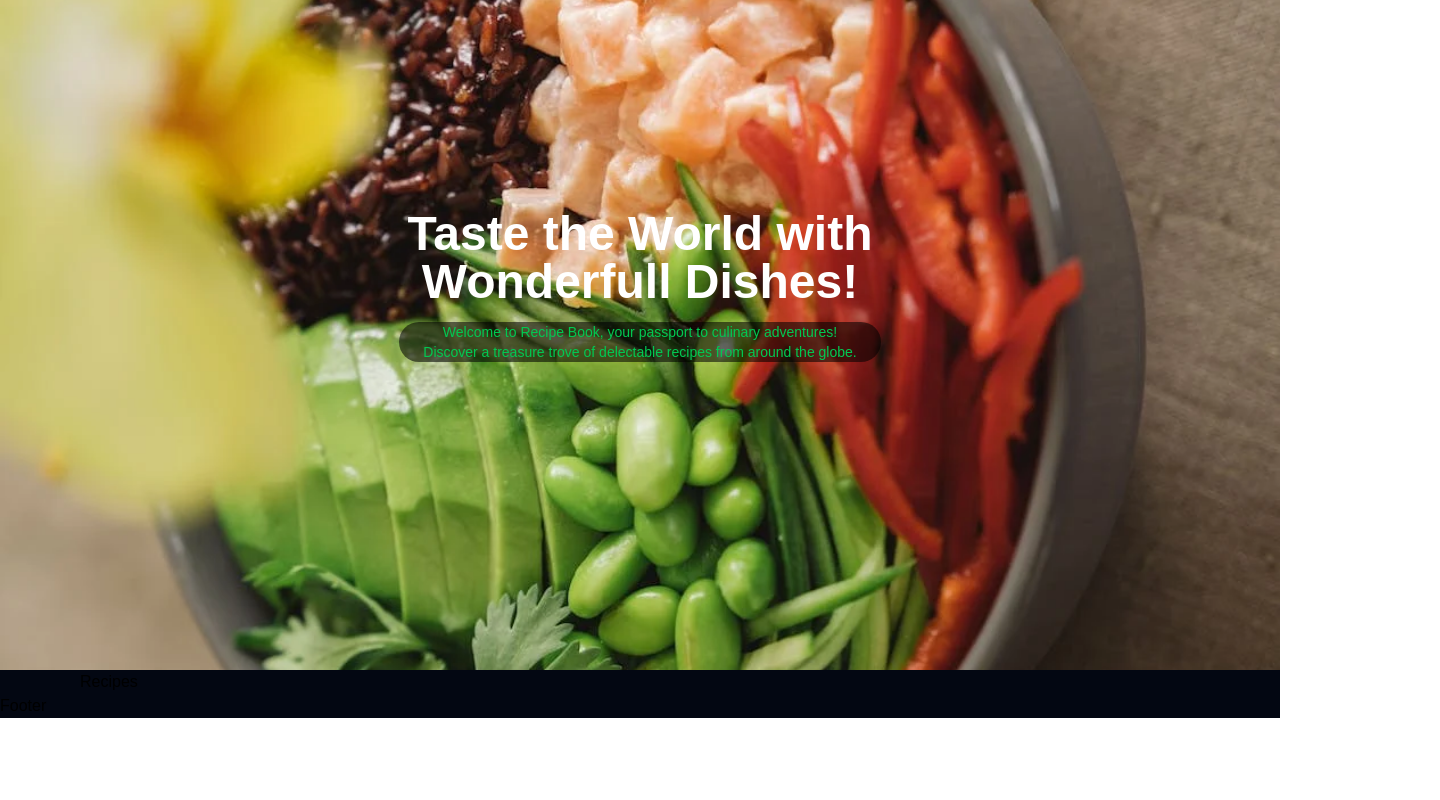
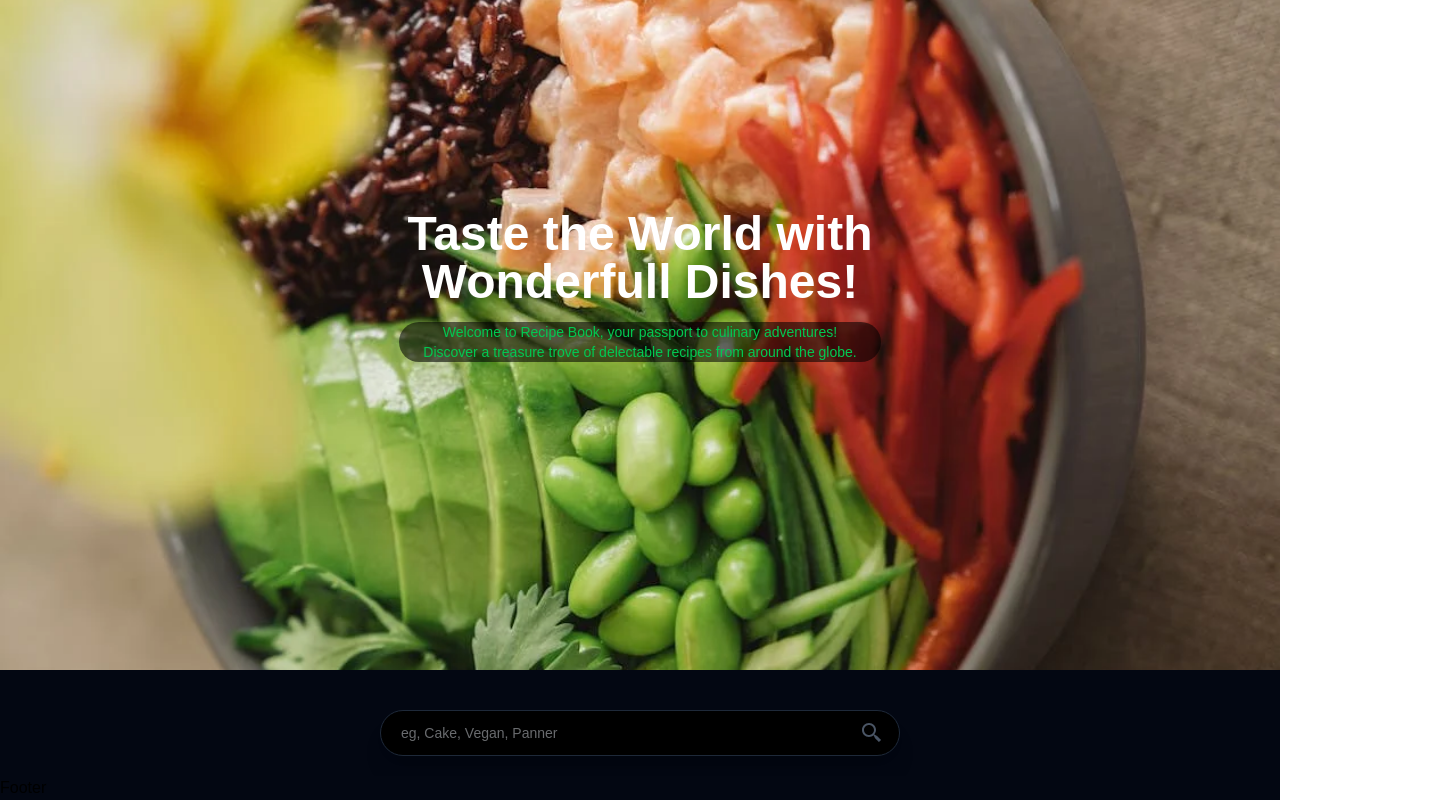
Before and after one commit to sayaliwagal/Recipe-Book-, a React (Vite) app: page / in a window 1280 px wide. Shown: the part 194-994 px from the top of the page, 1440 px wide, since content can reach past the window. Before the commit the page ends 912 px from the top, so only its background shows below. Built offline with nearby package versions, Linux system fonts and the light colour scheme.

Commit message:
Add Search Bar Components completed

```diff
--- /dev/null
+++ b/src/Components/SearchBar.jsx
@@ -0,0 +1,38 @@
+import React from 'react'
+
+const SearchBar = ({
+    type,
+    placeholder,
+    required = false,
+    value,
+    name,
+    handleInputChange,
+    rightIcon,
+      }) => {
+  return (
+    <div>
+        <div className="relative">
+            <input
+              type ={type || "text"}
+              name = {name}
+              placeholder = {placeholder}
+              value = {value}
+              onChange = {handleInputChange}
+              required = {required}
+              className ={`bg-black border border-gray-800
+              text-gray-300 text-md rounded-full focus:ring-1
+              focus:ring-slate-800 focus:border-slate-800 block
+              w-full p-2.5 outline-none px-5 placeholder:text-sm shadow-xl`}
+               />
+               {rightIcon && (
+                <div className="absolute inset-y-0 right-0 flex items-center px-4 cursor-pointer">
+                    {rightIcon}
+                </div>
+               )}
+        </div>
+
+    </div>
+  )
+}
+
+export default SearchBar
--- a/src/Pages/Home.jsx
+++ b/src/Pages/Home.jsx
@@ -4,7 +4,7 @@ import Recipes from './Recipes.jsx';
 
 const Home = () => {
   return (
-  <main className = "w-full flex flex-col">
+  <main className = "w-full flex flex-col min-h-screen overflow-x-hidden">
     <Header
     title = {
         <p>Taste the World with
@@ -13,7 +13,7 @@ const Home = () => {
     }
      type = "home"
     />
-    <section id = "recipes" className = "md:w-[1440px] mx-auto px-4 md:px-20">
+    <section id = "recipes" className = "max-w-[1440px] w-full mx-auto px-4 md:px-20">
       <Recipes />
     </section>
   </main>
--- a/src/Pages/Recipes.jsx
+++ b/src/Pages/Recipes.jsx
@@ -1,17 +1,35 @@
-import React, { useState } from 'react'
-import { BiSolidSearchAlt2 } from 'react-icons/bi'
+import React, { useState } from "react";
+import { BiSearchAlt2 } from "react-icons/bi";
+import SearchBar from "../Components/SearchBar";
 
 const Recipes = () => {
-    const [ recipes, setRecipes ] = useState([]);
-    const [ query, setQuery ] = useState("Vegan");
-    const [ limit, setLimit ] = useState(30);
-    const [ loading, setLoading ] = useState(false);
+  const [recipes, setRecipes] = useState([]);
+  const [query, setQuery] = useState("Vegan");
+  const [limit, setLimit] = useState(30);
+  const [loading, setLoading] = useState(false);
 
+  const handleInputChange = (e) => {
+    setQuery(e.target.value);
+  }
+
+  if (loading) {
+    return <Loading />;
+  }
   return (
-    <div>
-      Recipes
+    <div className="w-full">
+      <div className="w-full flex items-center justify-center pt-10 pb-5 md:px-10">
+        <form action="" className="w-full lg:w-2/4">
+         <SearchBar
+         placeholder = "eg, Cake, Vegan, Panner"
+         handleInputChange={handleInputChange}
+         rightIcon={
+          <BiSearchAlt2  className="text-gray-600 text-2xl"/>
+         }
+          />
+        </form>
+      </div>
     </div>
-  )
-}
+  );
+};
 
-export default Recipes
+export default Recipes;
```
